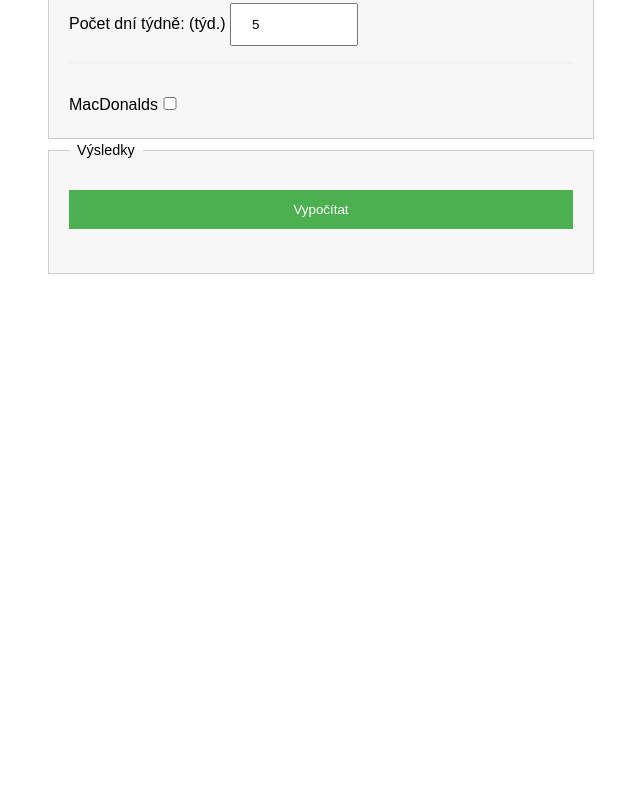
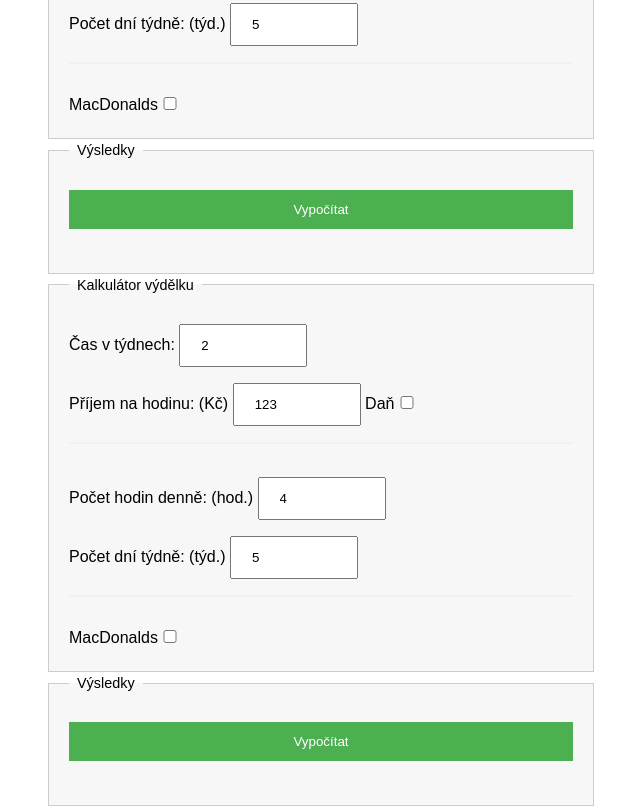
Before and after one commit to foglar/foglar.github.io, a plain HTML site: page projects/jobCalc.html in a window 1280 px wide. Shown: the part 339-1145 px from the top of the page, without its empty margins (319-959 px from the left). Before the commit the page ends 800 px from the top, so only its background shows below. Drawn offline with Linux system fonts and the light colour scheme.

Commit message:
Calculator updated

```diff
--- a/projects/brigadeCalc.html
+++ b/projects/jobCalc.html
@@ -22,6 +22,8 @@
         // Check if the checkbox is checked and calculate the income after tax
         if (document.getElementById("fee").checked) {
           income = income * 0.85;
+        } else {
+          income = income * 1
         }
 
         // Get the number of hours, days, weeks
@@ -29,12 +31,13 @@
 
         if (
           document.getElementById("macDonald").checked ||
-          hours_to_work <= 70
+          hours_to_work >= 70
         ) {
           let hours_to_work_lower = 70;
           let low_income = 70 * income;
           hours_to_work = hours_to_work - hours_to_work_lower;
-          income = income + 10;
+          let x = income + 10;
+          income = x;
           hours_to_work = money / income;
         }
 
@@ -77,6 +80,48 @@
           " hodiny";
         // Display the result
         document.getElementById("result").innerHTML = response;
+      }
+    </script>
+    <script>
+      function calculate2() {
+        let weeks = document.getElementById("weeks").value;
+        let income2 = document.getElementById("prijem2").value;
+        let hours2 = document.getElementById("hours2").value;
+        let days2 = document.getElementById("days2").value;
+
+        if (hours2 * days2 > 40) {
+          document.getElementById("result2").innerHTML =
+            "Nemůžeš pracovat víc než 40 hodin týdně";
+          return;
+        }
+
+        if (document.getElementById("fee2").checked) {
+          income2 = income2 * 0.85;
+        }
+        let days_to_work2 = weeks * days2;
+        let hours_to_work2 = days_to_work2 * hours2;
+
+        /*if (
+          document.getElementById("macDonald2").checked ||
+          hours_to_work2 <= 70
+        ) {
+          let hours_to_work_lower2 = 70;
+          let low_income2 = 70 * income2;
+          hours_to_work2 = hours_to_work2 - hours_to_work_lower2;
+          income2 = income2 + 10;
+          hours_to_work2 = weeks * days2 * hours2;
+        }*/
+
+        money = hours_to_work2 * income2;
+        response2 =
+          "Celkem odpracovaných hodin: " +
+          Math.round(hours_to_work2) +
+          "<br>Celkem odpracovaných dní: " +
+          Math.round(days_to_work2) +
+          "<br>Vyděláš si " +
+          money +
+          " Kč";
+        document.getElementById("result2").innerHTML = response2;
       }
     </script>
     <style>
@@ -138,7 +183,7 @@
         margin-bottom: 25px;
       }
 
-      #macDonald {
+      #macDonald, #macDonald2 {
         accent-color: #ffb719;
       }
     </style>
@@ -147,7 +192,7 @@
     <h1>Brigáda kalkulátor</h1>
     <form>
       <fieldset>
-        <legend>Kalkulátor</legend>
+        <legend>Kalkulátor času</legend>
         <label for="money">Peněžní částka (Kč):</label>
         <input
           type="number"
@@ -221,5 +266,81 @@
         <p id="result"></p>
       </fieldset>
     </form>
+    <form>
+      <fieldset>
+        <legend>Kalkulátor výdělku</legend>
+        <label for="weeks">Čas v týdnech:</label>
+        <input
+          type="number"
+          id="weeks"
+          name="weeks"
+          min="0"
+          max="1000000"
+          step="1"
+          value="2"
+          placeholder="Kolik času můžu být na brigádě"
+        />
+        <br />
+        <label for="prijem2">Příjem na hodinu: (Kč)</label>
+        <input
+          type="number"
+          id="prijem2"
+          name="prijem2"
+          min="103"
+          step="1"
+          value="123"
+          placeholder="Kolik dostanu peněz za hodinu? => 123"
+        />
+        <label for="fee2">Daň</label>
+        <input
+          type="checkbox"
+          id="fee2"
+          name="fee2"
+          min="0"
+          max="100"
+          step="1"
+          value="15"
+        />
+        <br />
+        <hr />
+        <label for="hours2">Počet hodin denně: (hod.)</label>
+        <input
+          type="number"
+          id="hours2"
+          name="hours2"
+          min="0"
+          max="8"
+          step="1"
+          value="4"
+          placeholder="Kolik hodin denně chci pracovat? (max. 8 hodin)"
+        />
+        <br />
+        <label for="days2">Počet dní týdně: (týd.)</label>
+        <input
+          type="number"
+          id="days2"
+          name="days2"
+          min="0"
+          max="7"
+          step="1"
+          value="5"
+          placeholder="Kolik dní týdně chci pracovat? (max. 7 dní)"
+        />
+        <br />
+        <hr />
+        <label for="macDonald2">MacDonalds</label>
+        <input
+          type="checkbox"
+          id="macDonald2"
+          name="macDonald2"
+          value="macDonald"
+        />
+      </fieldset>
+      <fieldset>
+        <legend>Výsledky</legend>
+        <input type="button" value="Vypočítat" onclick="calculate2()" />
+        <p id="result2"></p>
+      </fieldset>
+    </form>
   </body>
 </html>
```
Also changed, not shown: index.html (+1 -1 lines), projects/index.html (added, +15 -0 lines).
